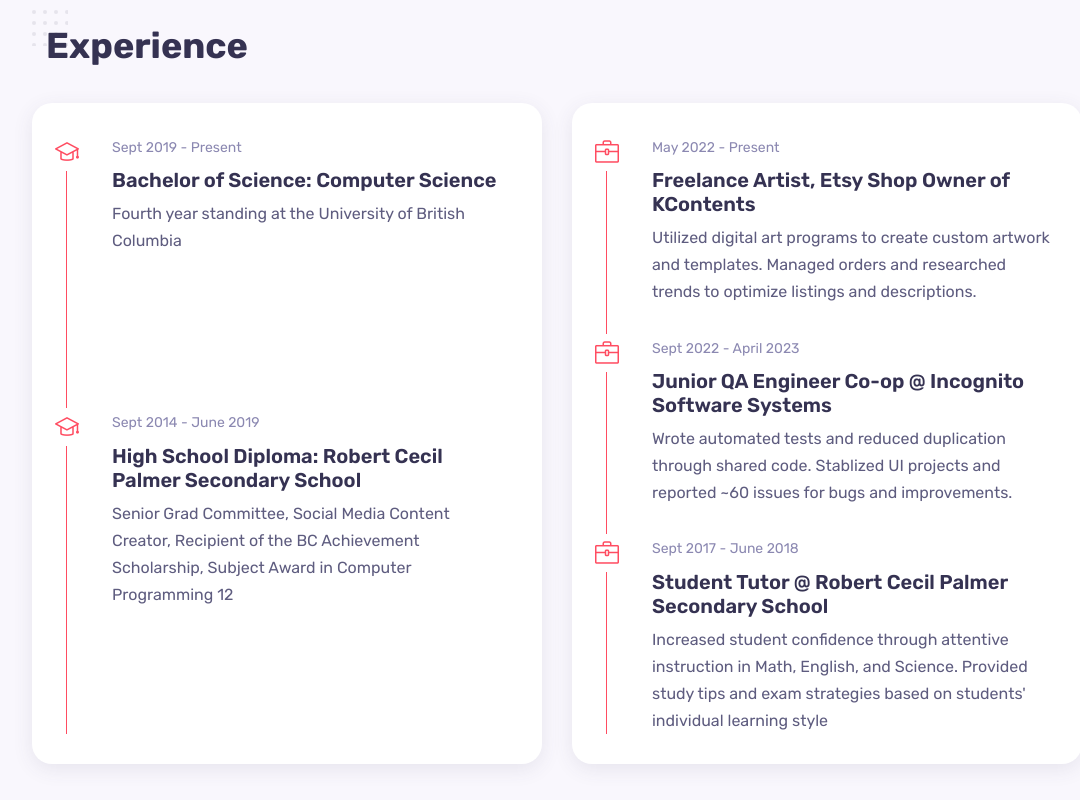
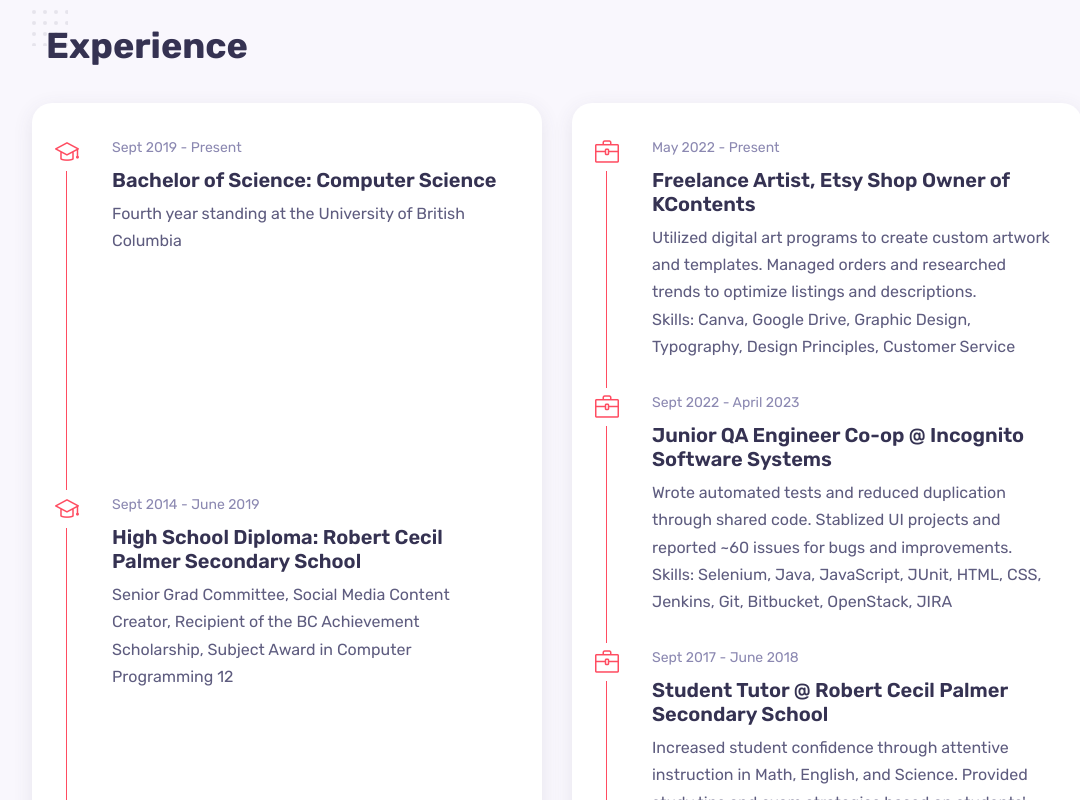
Before and after one commit to KikkiC/portfolio-website, a React (Create React App) app: page / in a window 1280 px wide. Shown: the part 2100-2900 px from the top of the page, without its empty margins (138-1218 px from the left). Built offline with nearby package versions, Linux system fonts and the light colour scheme.

Commit message:
Update Resume.jsx

```diff
--- a/src/components/resume/Resume.jsx
+++ b/src/components/resume/Resume.jsx
@@ -29,6 +29,7 @@ const Resume = () => {
                                     title={val.title}
                                     year={val.year}
                                     desc={val.desc}
+                                    skill={val.skill}
                                 />
                     }
                 })}
```
